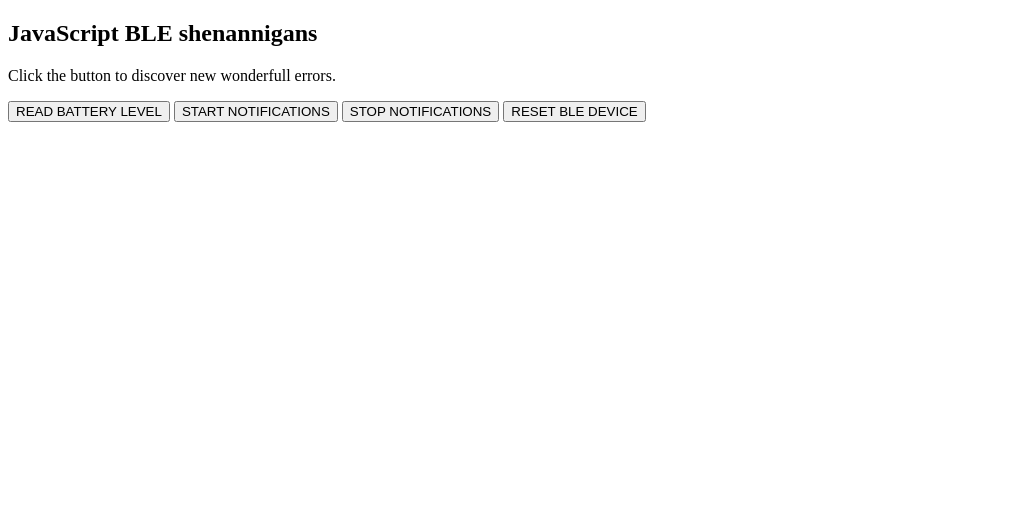
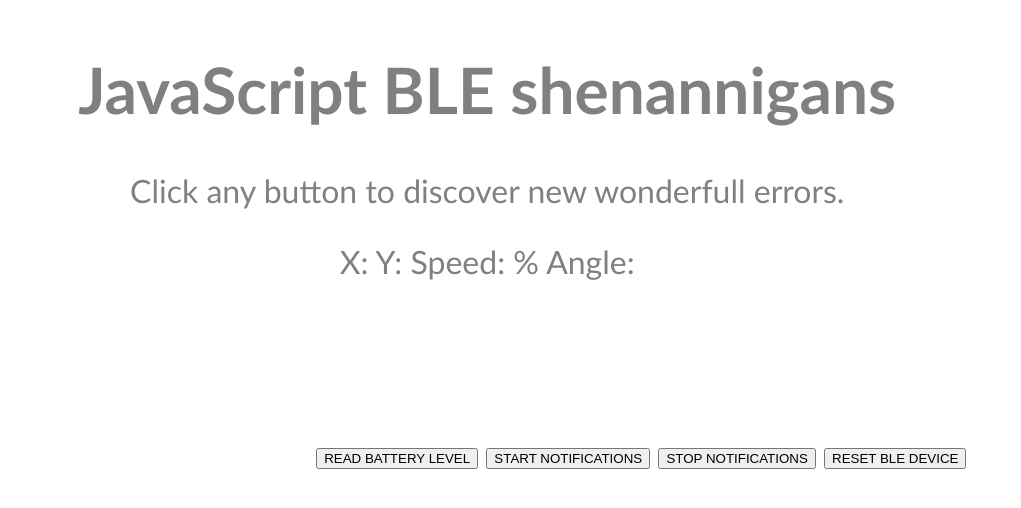
Before and after one commit to javiBajoCero/javiBajoCero.github.io, a plain HTML site: page index.html in a window 1280 px wide. Shown: the whole page, without its empty margins (0-1021 px from the left). Drawn offline with Linux system fonts and the light colour scheme.

Commit message:
Update index.html

```diff
--- a/index.html
+++ b/index.html
@@ -1,13 +1,27 @@
 <!DOCTYPE html>
 <html>
   <head>
+      <title>Web BLE research</title>
+    <meta name="webble" content="user-scalable=no">
     <script type = "text/javascript" src="main.js"></script>
   </head>
-<body>
+<body scroll="no" style="overflow: hidden;position: fixed;
+font-family: 'Gill Sans', 'Gill Sans MT', Calibri, 'Trebuchet MS', sans-serif ;
+color:rgb(128, 128, 128);
+font-size: xx-large;">
+
+<h1 style="text-align:center">JavaScript BLE shenannigans </h1>
+<p  style="text-align:center">Click any button to discover new wonderfull errors.</p>
 
 
-<h2>JavaScript BLE shenannigans</h2>
-<p>Click the button to discover new wonderfull errors.</p>
+    <p style="text-align: center;">
+        X: <span id="x_coordinate"> </span>
+        Y: <span id="y_coordinate"> </span>
+        Speed: <span id="speed"> </span> %
+        Angle: <span id="angle"> </span>
+    </p>
+    <canvas id="canvas" ></canvas>
+
 
 <button onclick="onReadBatteryLevelButtonClick()">READ BATTERY LEVEL</button>
 <button onclick="onStartNotificationsButtonClick()">START NOTIFICATIONS</button>
@@ -17,4 +31,4 @@
 <p id="demo"></p>
 
 </body>
-</html>
+</html><br>
```
